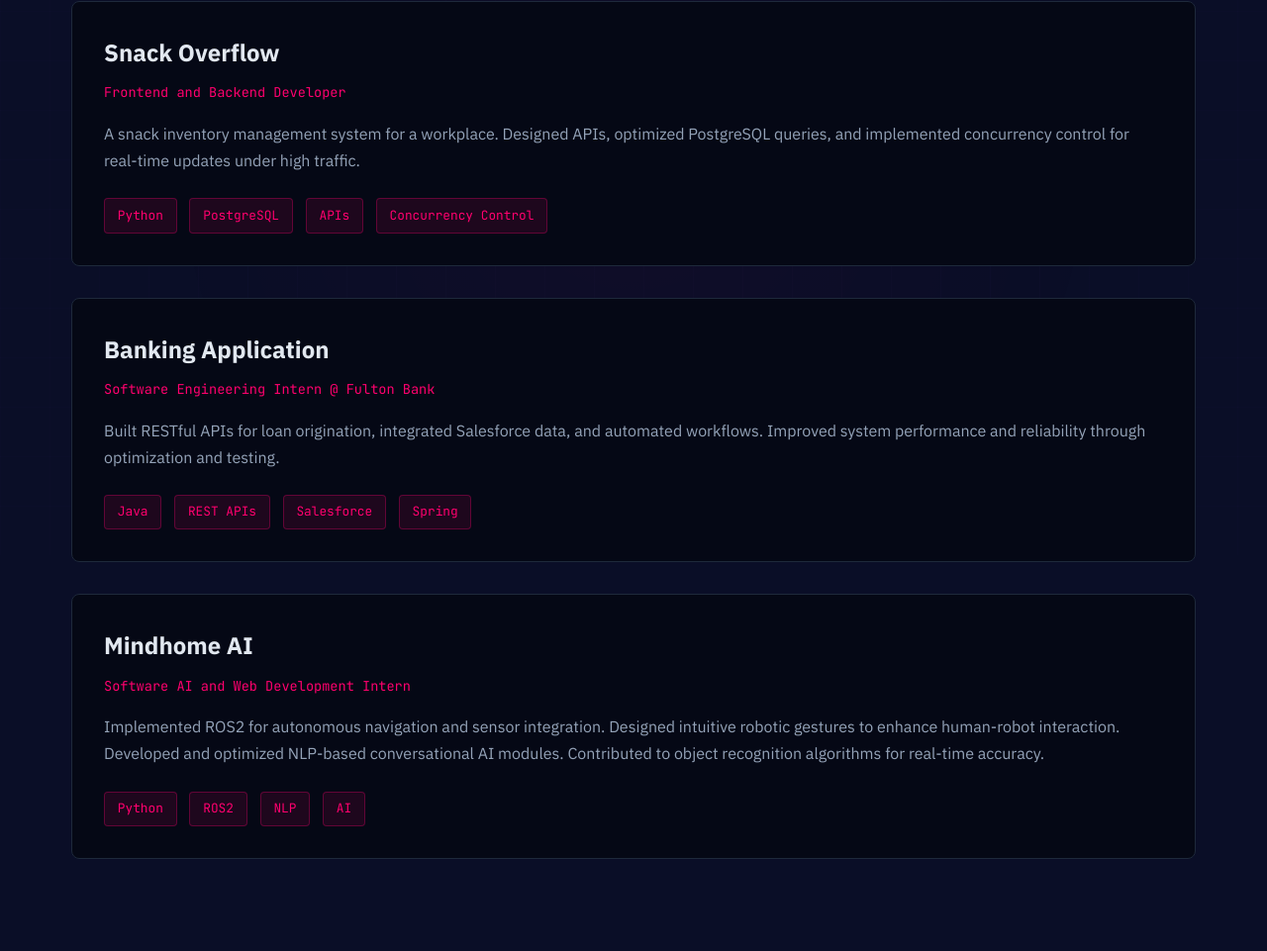
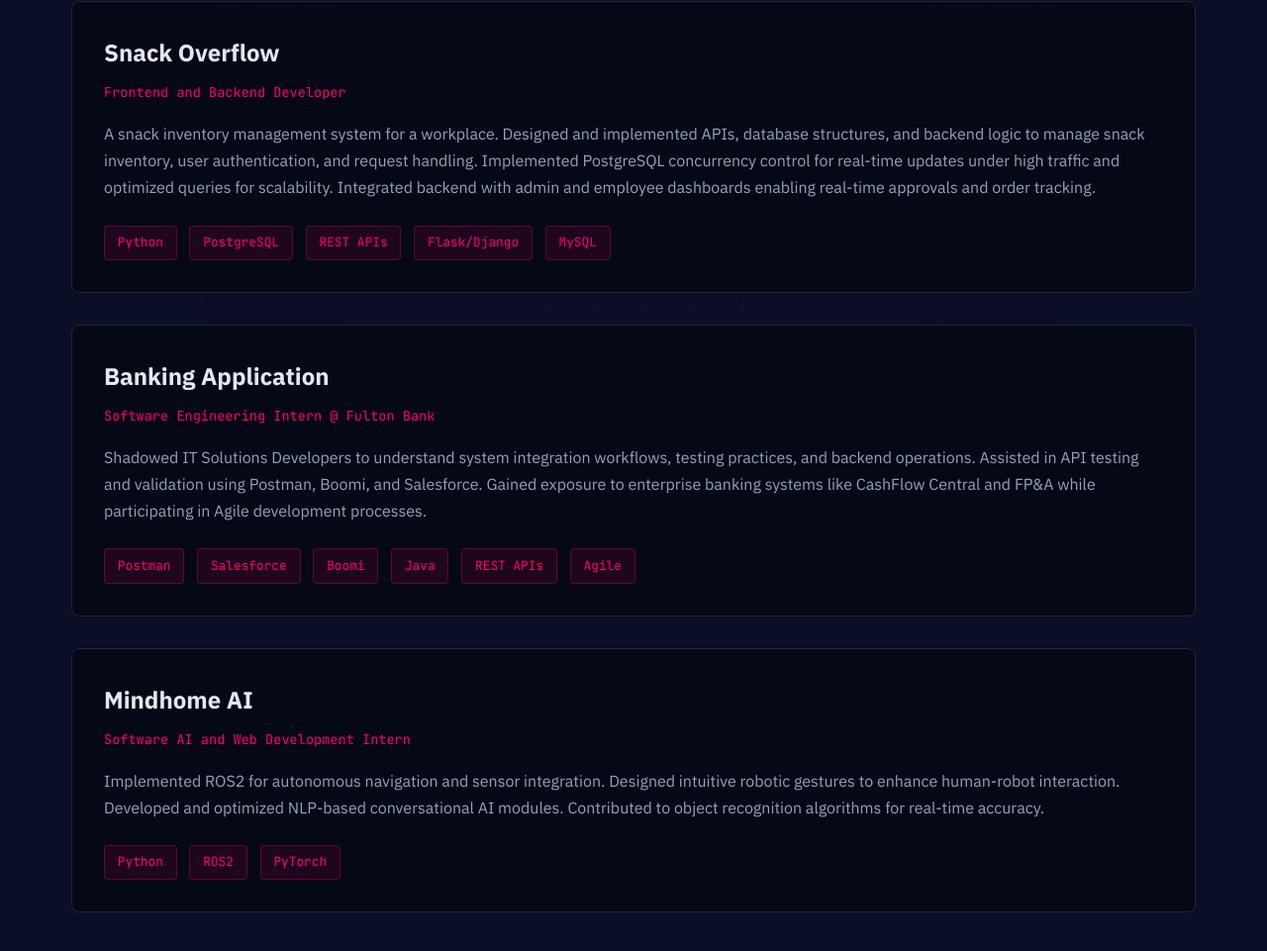
Before and after one commit to lakshmikunjan/lakshmikunjan.github.io, a plain HTML site: page projects.html in a window 1280 px wide. Shown: the part 239-1200 px from the top of the page at 99% size. Drawn offline with Linux system fonts and the light colour scheme.

Commit message:
Update portfolio

```diff
--- a/projects.html
+++ b/projects.html
@@ -3,7 +3,7 @@
 <head>
     <meta charset="UTF-8">
     <meta name="viewport" content="width=device-width, initial-scale=1.0">
-    <title>Projects | Lakshmi Kunjan</title>
+    <title>Projects| Lakshmi Kunjan</title>
     <link href="https://fonts.googleapis.com/css2?family=JetBrains+Mono:wght@400;500;700&family=IBM+Plex+Sans:wght@400;500;600;700&display=swap" rel="stylesheet">
     <link rel="stylesheet" href="styles.css">
 </head>
@@ -29,7 +29,7 @@
     <section class="content-section">
         <div class="container">
             <h1 class="page-title">
-                <span class="code-symbol">//</span> Projects
+                <span class="code-symbol">//</span> Projects+Experience
             </h1>
 
             <div class="projects-container">
@@ -39,14 +39,15 @@
                         <span class="project-role">Frontend and Backend Developer</span>
                     </div>
                     <p class="project-description">
-                        A snack inventory management system for a workplace. Designed APIs, optimized PostgreSQL queries,
-                        and implemented concurrency control for real-time updates under high traffic.
+                        A snack inventory management system for a workplace. Designed and implemented APIs, database structures, and backend logic to manage snack inventory, user authentication, and request handling. Implemented PostgreSQL concurrency control for real-time updates under high traffic and optimized queries for scalability. Integrated backend with admin and employee dashboards enabling real-time approvals and order tracking.
+
                     </p>
                     <div class="tech-stack">
                         <span class="tech">Python</span>
                         <span class="tech">PostgreSQL</span>
-                        <span class="tech">APIs</span>
-                        <span class="tech">Concurrency Control</span>
+                        <span class="tech">REST APIs</span>
+                        <span class="tech">Flask/Django</span>
+                        <span class="tech">MySQL</span>
                     </div>
                 </div>
 
@@ -56,14 +57,16 @@
                         <span class="project-role">Software Engineering Intern @ Fulton Bank</span>
                     </div>
                     <p class="project-description">
-                        Built RESTful APIs for loan origination, integrated Salesforce data, and automated workflows.
-                        Improved system performance and reliability through optimization and testing.
+                        Shadowed IT Solutions Developers to understand system integration workflows, testing practices, and backend operations. Assisted in API testing and validation using Postman, Boomi, and Salesforce. Gained exposure to enterprise banking systems like CashFlow Central and FP&A while participating in Agile development processes.
+
                     </p>
                     <div class="tech-stack">
+                        <span class="tech">Postman</span>
+                        <span class="tech">Salesforce</span>
+                        <span class="tech">Boomi</span>
                         <span class="tech">Java</span>
                         <span class="tech">REST APIs</span>
-                        <span class="tech">Salesforce</span>
-                        <span class="tech">Spring</span>
+                        <span class="tech">Agile</span>
                     </div>
                 </div>
 
@@ -81,8 +84,7 @@
                     <div class="tech-stack">
                         <span class="tech">Python</span>
                         <span class="tech">ROS2</span>
-                        <span class="tech">NLP</span>
-                        <span class="tech">AI</span>
+                        <span class="tech">PyTorch</span>
                     </div>
                 </div>
             </div>
```
Also changed, not shown: about.html (+1 -1 lines), index.html (+1 -1 lines), skills.html (+0 -17 lines), 1 other file.
